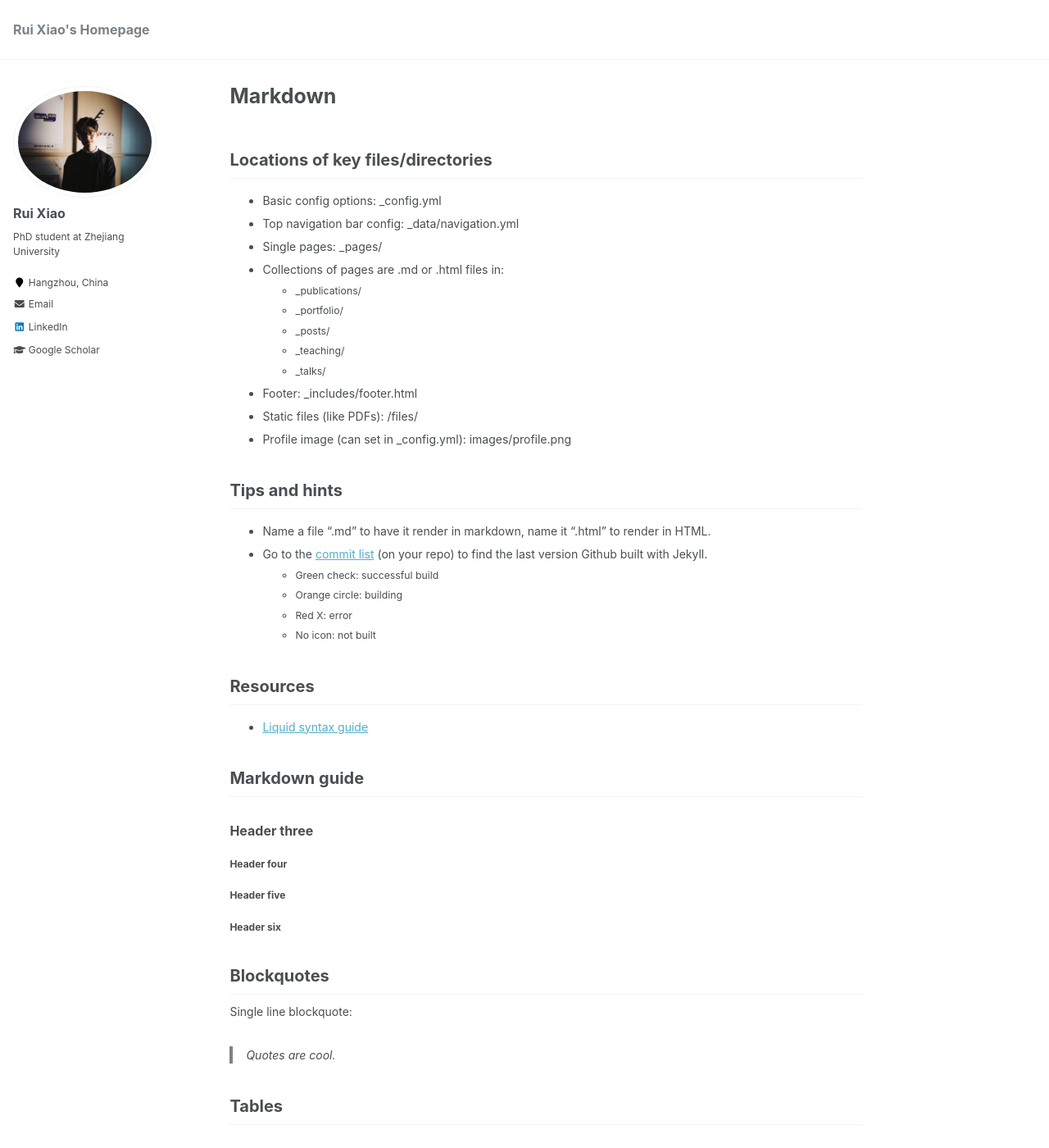
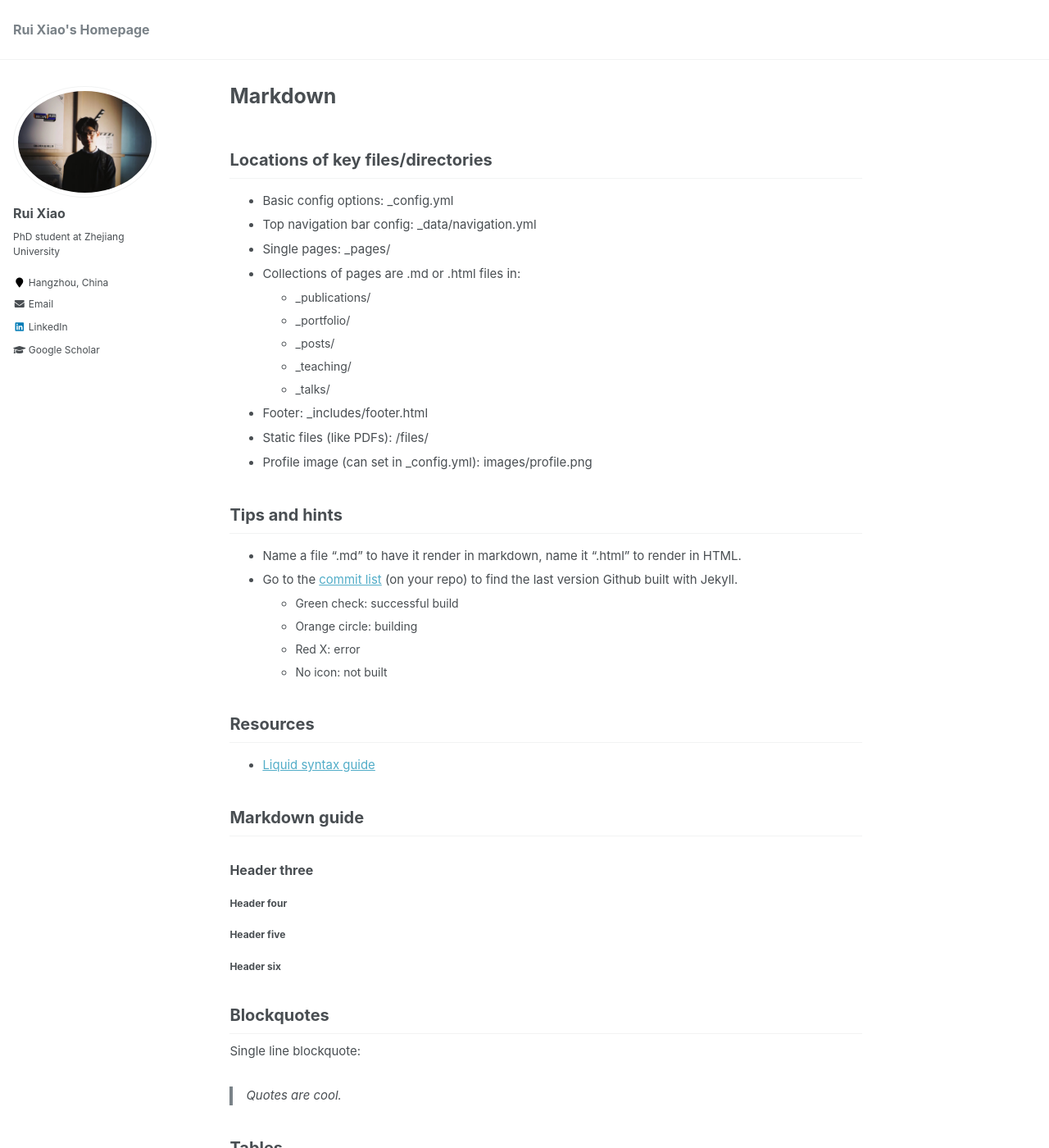
Before and after one commit to ruixiao24/ruixiao24.github.io, a Jekyll site: the page built from _pages/markdown.md, in a window 1280 px wide and 1400 px high. Shown: the whole window at 82% size. Built offline with Jekyll 4.4.1, drawn with Linux system fonts in a browser that asks for light colours.

Commit message:
Update fontsize to 0.935em

```diff
--- a/_sass/_page.scss
+++ b/_sass/_page.scss
@@ -57,7 +57,7 @@
   }
 
   p, li, dl {
-    font-size: 0.875em;
+    font-size: 0.935em;
   }
 
   /* paragraph indents */
```
